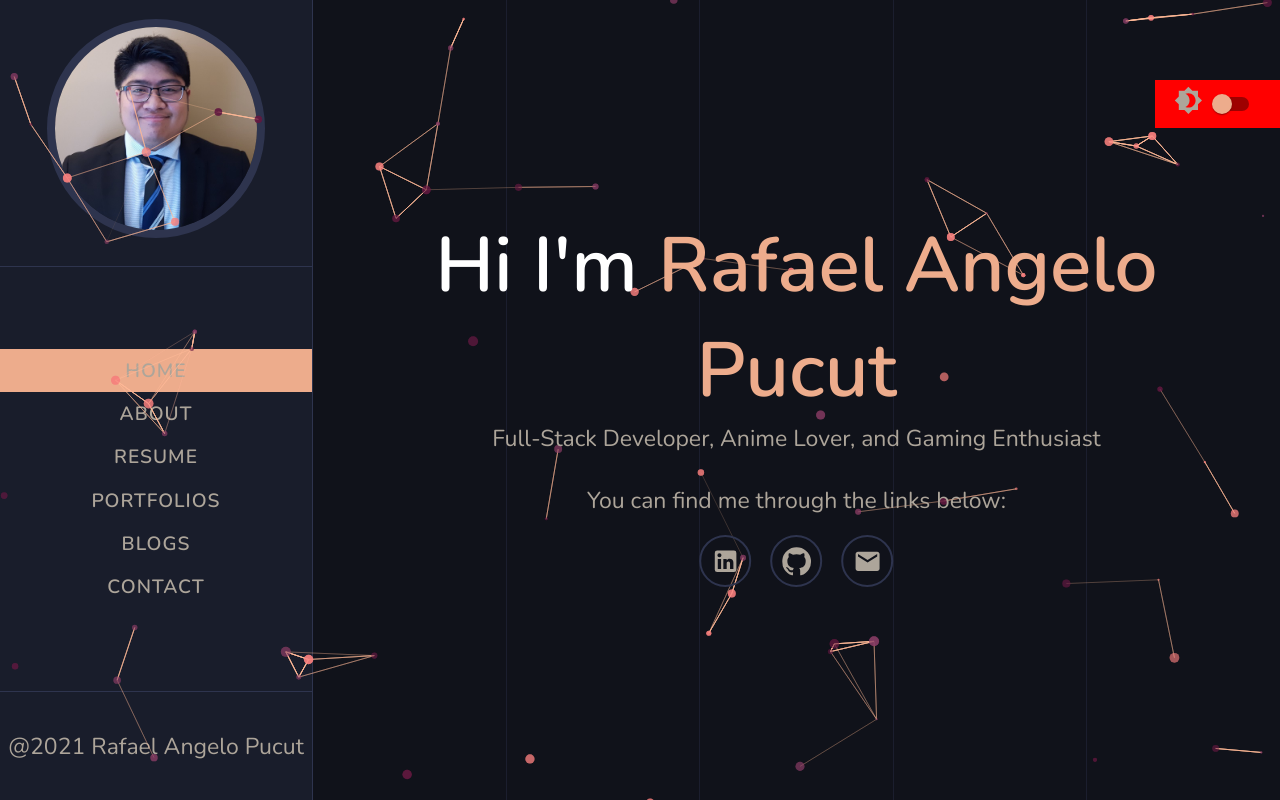
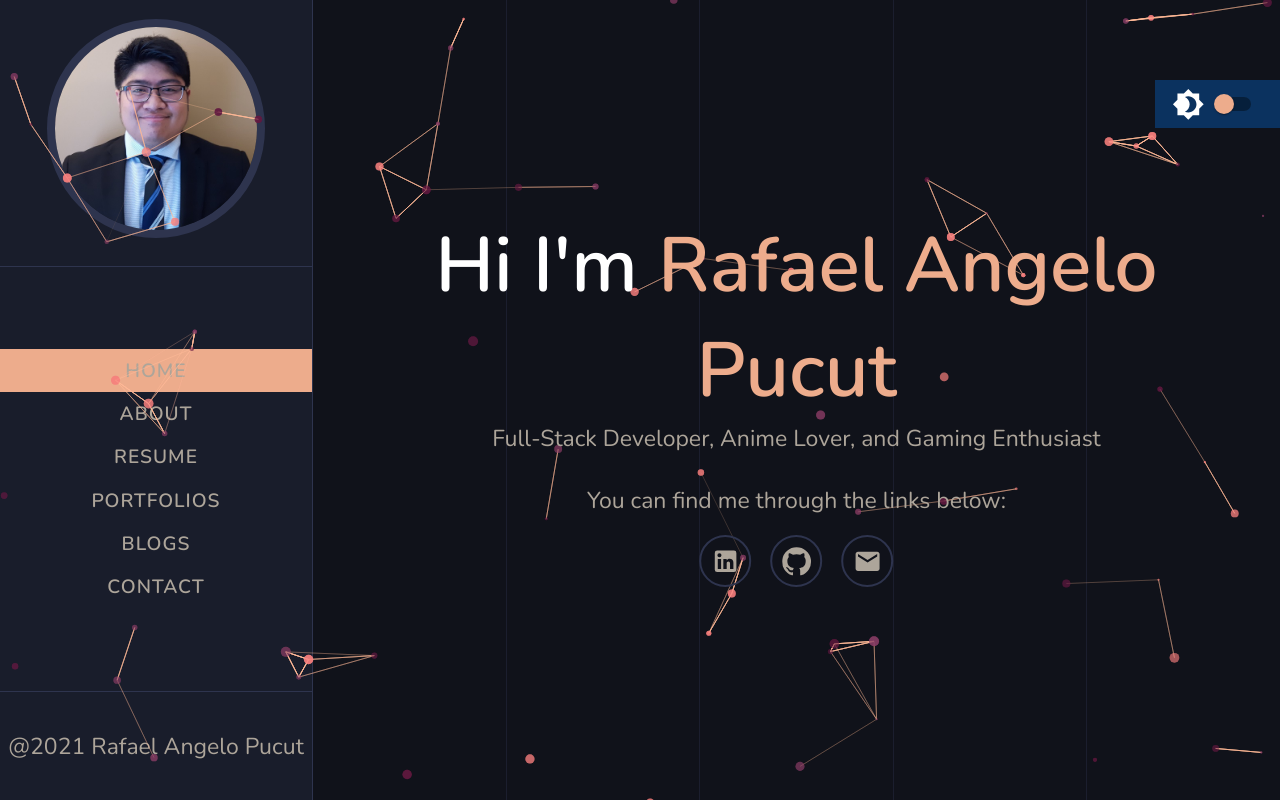
Before and after one commit to Rancelot/react-abt-me, a React (Create React App) app: page / in a window 1280 px wide. Built offline with nearby package versions, Linux system fonts and the light colour scheme.

Commit message:
dark light mode toggler adjustments
to make it not scroll with the main content section

```diff
--- a/src/App.js
+++ b/src/App.js
@@ -15,14 +15,6 @@ function App() {
   return (
     <div className="App">
       <Sidebar />
-      <MainContentStyled>
-        <div className="lines">
-          <div className="line-1"></div>
-          <div className="line-2"></div>
-          <div className="line-3"></div>
-          <div className="line-4"></div>
-        </div>
-
       <div className="light-dark-mode">
         <div className="left-content">
           <Brightness4Icon />
@@ -33,8 +25,16 @@ function App() {
             //checked={}
             //onChange={}
             inputProps={{ 'aria-label': ''}}
+            size="medium"
           />
         </div>
+      </div>
+      <MainContentStyled>
+        <div className="lines">
+          <div className="line-1"></div>
+          <div className="line-2"></div>
+          <div className="line-3"></div>
+          <div className="line-4"></div>
         </div>
 
         <Switching>
@@ -68,19 +68,6 @@ const MainContentStyled = styled.main`
   margin-left: 16.3rem;
   min-height: 100vh;
 
-  .light-dark-mode {
-    position: absolute;
-    right: 0;
-    top: 10%;
-    background-color: red;
-    width: 6.5rem;
-    height: 2.5rem;
-    z-index: 15;
-    display: flex;
-    align-items: center;
-    justify-content: center;
-  }
-
   .lines {
     position: absolute;
     min-height: 100%;
--- a/src/styles/GlobalStyle.js
+++ b/src/styles/GlobalStyle.js
@@ -83,6 +83,27 @@ const GlobalStyle = createGlobalStyle`
         margin-bottom: 4rem;
     }
 
+    //FLOATING TOGGLER
+    .light-dark-mode {
+        position: absolute;
+        right: 0;
+        top: 10%;
+        background-color: var(--background-light-color-2);
+        width: 6.5rem;
+        height: 2.5rem;
+        z-index: 15;
+        display: flex;
+        align-items: center;
+        justify-content: center;
+
+        svg {
+            display: flex;
+            align-items: center;
+            font-size: 1.7rem;
+            color: var(--white-color);
+        }
+    }
+
 `;
 
 export default GlobalStyle;
```
Lines whose indentation alone changed are shown as unchanged.
